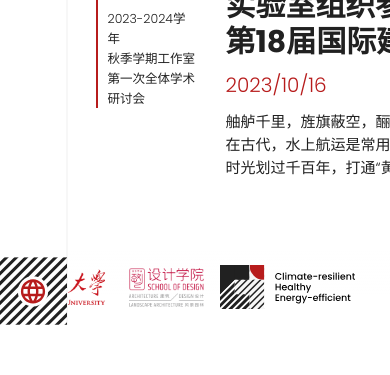
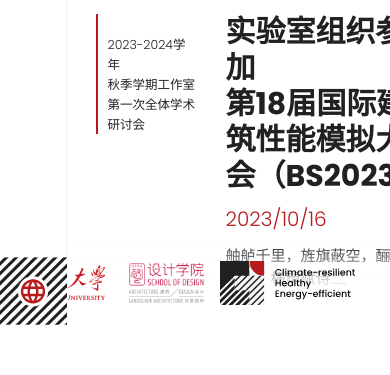
Before and after one commit to sainner/CHEER_web, a PHP site: page / in a window 390 px wide. Shown: the part 519-894 px from the top of the page. After the commit the page ends 844 px from the top, so only its background shows below. Run offline with PHP 8.4, Linux system fonts and the light colour scheme; some web fonts are replaced.

Commit message:
动画、home页面布局响应性优化

```diff
--- a/index.html
+++ b/index.html
@@ -129,11 +129,9 @@
         </div>
     </body>
     <footer id="footer">
-        <div>
-            <img id="sjtu_logo" src="images/LOGO_SJTU.png" />
-            <img id="ds_logo" src="images/LOGO_DS.png" />
-            <img id="lab_logo" src="images/LOGO_FULL.svg" />
-        </div>
+        <img id="sjtu_logo" src="images/LOGO_SJTU.png" />
+        <img id="ds_logo" src="images/LOGO_DS.png" />
+        <img id="lab_logo" src="images/LOGO_FULL.svg" />
     </footer>
     <script src="https://cdnjs.cloudflare.com/ajax/libs/animejs/3.2.1/anime.min.js"></script>
     <script src="./script/content_switch.js"></script>
--- a/script/content_switch.js
+++ b/script/content_switch.js
@@ -1,13 +1,14 @@
-window.onload = function() {
 // 进入动画
-  setTimeout(function() {
-    document.querySelector('.tranAniContatiner').style.background = 'rgba(0, 0, 0, 0)';
+function animate(kind,targetUrl,windowHeight=window.innerHeight,windowWidth=window.innerWidth) {
     const svgNS = "http://www.w3.org/2000/svg";
     const container = document.querySelector('.tranAniContatiner svg');
-    let lineCount = 45;
-    let spacing = 60; // 间距
-    let stretch = 2000; // 伸缩距离
 
+    let lineCount = Math.ceil(windowWidth / 60) ; // 根据窗口高度动态计算线条数量
+    let spacing = (windowHeight+windowWidth) * 1.1 / lineCount; // 计算间距
+    let stretch = windowWidth * 1.2; // 使用窗口宽度作为伸缩距离
+    let maxStrokeWidth = spacing; // 最大线条宽度
+    let minStrokeWidth = 2; // 最小线条宽度
+    if (kind === 'in') {
       for (let i = 0; i < lineCount; i++) {
           let line = document.createElementNS(svgNS, "line");
           line.setAttribute("x1", "0");
@@ -15,17 +16,13 @@
           line.setAttribute("x2", String(stretch));
           line.setAttribute("y2", String(i * spacing - stretch));
           line.setAttribute("stroke", "#212121");
-      line.setAttribute("stroke-width", "55"); // 初始宽度为宽
+          line.setAttribute("stroke-width", String(maxStrokeWidth));
           line.setAttribute("stroke-linecap", "round");
           container.appendChild(line);
 
           anime({
               targets: line,
-        /*
-        x1: [0, stretch], // 从设定的伸缩距离变为0
-        y1: [i * spacing, -stretch + i * spacing], // 使线条长度变为0
-        */
-        strokeWidth: [55, 0], // 从宽到窄
+              strokeWidth: [maxStrokeWidth, 0], // 从宽到窄
               easing: 'easeInOutSine',
               duration: 1000,
               complete: function(anim) {
@@ -33,6 +30,42 @@
               }
           });
       }
+    }
+    else if (kind === 'out') {
+      for (let i = 0; i < lineCount; i++) {
+        let line = document.createElementNS(svgNS, "line");
+        line.setAttribute("x1", "0");
+        line.setAttribute("y1", String(i * spacing));
+        line.setAttribute("x2", "0"); // 初始状态为 0 长度
+        line.setAttribute("y2", String(i * spacing));
+        line.setAttribute("stroke", "#212121");
+        line.setAttribute("stroke-width", String(minStrokeWidth));
+        line.setAttribute("stroke-linecap", "round");
+        container.appendChild(line);
+
+        anime({
+            targets: line,
+            x2: [0, stretch], // 使用stretch变量动态设置终点x坐标
+            y2: [i * spacing, i * spacing - stretch], // 根据间距和stretch调整终点y坐标
+            strokeWidth: [minStrokeWidth, maxStrokeWidth], // 动态改变线条宽度
+            easing: 'easeInOutSine',
+            duration: 1000,
+            complete: function(anim) {
+                // 如果当前动画是最后一个线条的动画，则执行页面跳转
+                if (i === lineCount - 1) {
+                    window.location.href = targetUrl;
+                }
+            }
+        });
+    }
+    }
+}
+
+window.onload = function() {
+  // 进入动画
+  setTimeout(function() {
+    document.querySelector('.tranAniContatiner').style.background = 'rgba(0, 0, 0, 0)';
+    animate('in', '');
   }, 0);
 };
 
@@ -76,37 +109,7 @@
     element.addEventListener('click', function(event) {
       event.preventDefault(); // 现在正确地阻止了链接的默认跳转行为
       const targetUrl = this.getAttribute('href'); // 获取目标页面的URL
-      const svgNS = "http://www.w3.org/2000/svg";
-      const container = document.querySelector('.tranAniContatiner svg');
-      let lineCount = 45;
-      let spacing = 60; // 间距
-      let stretch = 2000; // 伸缩距离
-
-      for (let i = 0; i < lineCount; i++) {
-        let line = document.createElementNS(svgNS, "line");
-        line.setAttribute("x1", "0");
-        line.setAttribute("y1", String(i * spacing));
-        line.setAttribute("x2", "0"); // 初始状态为 0 长度
-        line.setAttribute("y2", String(i * spacing));
-        line.setAttribute("stroke", "#212121");
-        line.setAttribute("stroke-width", "2");
-        line.setAttribute("stroke-linecap", "round");
-        container.appendChild(line);
-        anime({
-          targets: line,
-          x2: [0, stretch], // 假设视口的宽度
-          y2: [i * spacing, -stretch + i * spacing], // 根据线条间距调整
-          strokeWidth: [2, 60],
-          easing: 'easeInOutSine',
-          duration: 1000,
-          complete: function(anim) {
-            // 如果当前动画是最后一个线条的动画，则执行页面跳转
-            if (i === lineCount - 1) {
-              window.location.href = targetUrl;
-            }
-          }
-        });
-      }
+      animate('out', targetUrl); // 执行退出动画
     });
   });
 });
--- a/styles/_global.scss
+++ b/styles/_global.scss
@@ -101,11 +101,13 @@
     width: 100%;
     margin: 0 0 0 auto;
 }
+
 nav{
     @include flex(space-between, center, row);
     flex-wrap: wrap;
     height: 8vh;
     min-height: 5.625rem;
+    max-height: 8rem;
     width: 100%;
     background-color: $color3;
     position: fixed;
@@ -150,7 +152,7 @@
         li.deployable::after{
             content: url(../images/icon_deployable.svg);
             position: absolute;
-            transform: translate(-30%, 42%);
+            transform: translate(-30%, 1rem);
             transition: transform 0.25s ease;
         }
         li.deployable:hover{
@@ -158,11 +160,14 @@
                 visibility: visible;
             }
         }
+
         li.sub2:hover::after{
-            transform: translate(-35%, 460%);
+            --translateY: calc(4vh + 5rem + 2rem);
+            transform: translate(-35%, var(--translateY));
         }
         li.sub3:hover::after{
-            transform: translate(-90%, 750%);
+            --translateY: calc(4vh + 10rem + 3.625rem);
+            transform: translate(-90%, var(--translateY));
         }
     }
 }
@@ -176,6 +181,7 @@
         flex: 0 0 8vh;
         width: 8vh;
         min-width: 5.625rem;
+        max-width: 8rem;
         height: 100vh;
         background-color: white;
         border-right: 2px solid $color3;
@@ -196,7 +202,7 @@
         }
     }
     .content{
-
+        height: 92vh;
         flex: 1 1 114.375rem;
         padding: 2.8rem 1.8rem 2.8rem calc(8vh + 1.8rem);
         transition: margin 0.4s ease;
@@ -204,11 +210,10 @@
 }
 
 footer{
+    position: fixed;
     width: 100vw;
-    height: 20vh;
-    div{
+    height: 10vh;
     z-index: 9;
-        position: fixed;
     width: 100%;
     right: 0;
     bottom: 0;
@@ -219,4 +224,3 @@
         margin: 0.8rem;
     }
 }
-}
--- a/styles/_home_page.scss
+++ b/styles/_home_page.scss
@@ -8,11 +8,11 @@
         transition: min-width 0.5s ease-in-out;
         .img{
             width: 100%;
-            height: 39.6rem;
+            height: 50vh;
             margin: 0;
             img{
                 width: 100%;
-                height: 39.6rem;
+                height: 50vh;
                 object-fit: cover;
             }
             position: relative;
@@ -61,7 +61,7 @@
     }
 
     .active{
-        min-width: 66rem;
+        min-width: 52vw;
         .img::before,
         .img::after {
             content: "";
--- a/styles/style.css
+++ b/styles/style.css
@@ -160,6 +160,7 @@
   flex-wrap: wrap;
   height: 8vh;
   min-height: 5.625rem;
+  max-height: 8rem;
   width: 100%;
   background-color: #F7F7F7;
   position: fixed;
@@ -215,17 +216,19 @@
 nav ul li.deployable::after {
   content: url(../images/icon_deployable.svg);
   position: absolute;
-  transform: translate(-30%, 42%);
+  transform: translate(-30%, 1rem);
   transition: transform 0.25s ease;
 }
 nav ul li.deployable:hover ul.submenu {
   visibility: visible;
 }
 nav ul li.sub2:hover::after {
-  transform: translate(-35%, 460%);
+  --translateY: calc(4vh + 5rem + 2rem);
+  transform: translate(-35%, var(--translateY));
 }
 nav ul li.sub3:hover::after {
-  transform: translate(-90%, 750%);
+  --translateY: calc(4vh + 10rem + 3.625rem);
+  transform: translate(-90%, var(--translateY));
 }
 
 .container {
@@ -240,6 +243,7 @@
   flex: 0 0 8vh;
   width: 8vh;
   min-width: 5.625rem;
+  max-width: 8rem;
   height: 100vh;
   background-color: white;
   border-right: 2px solid #F7F7F7;
@@ -263,18 +267,17 @@
   min-width: 5.625rem;
 }
 .container .content {
+  height: 92vh;
   flex: 1 1 114.375rem;
   padding: 2.8rem 1.8rem 2.8rem calc(8vh + 1.8rem);
   transition: margin 0.4s ease;
 }
 
 footer {
+  position: fixed;
   width: 100vw;
-  height: 20vh;
-}
-footer div {
+  height: 10vh;
   z-index: 9;
-  position: fixed;
   width: 100%;
   right: 0;
   bottom: 0;
@@ -285,7 +288,7 @@
   align-items: center;
   flex-direction: row;
 }
-footer div img {
+footer img {
   margin: 0.8rem;
 }
 
@@ -304,14 +307,14 @@
 }
 .content div .img {
   width: 100%;
-  height: 39.6rem;
+  height: 50vh;
   margin: 0;
   position: relative;
   display: inline-block;
 }
 .content div .img img {
   width: 100%;
-  height: 39.6rem;
+  height: 50vh;
   -o-object-fit: cover;
      object-fit: cover;
 }
@@ -356,7 +359,7 @@
   display: none;
 }
 .content .active {
-  min-width: 66rem;
+  min-width: 52vw;
 }
 .content .active .img::before,
 .content .active .img::after {
```
Also changed, not shown: 1 other file. Lines whose indentation alone changed are shown as unchanged.
